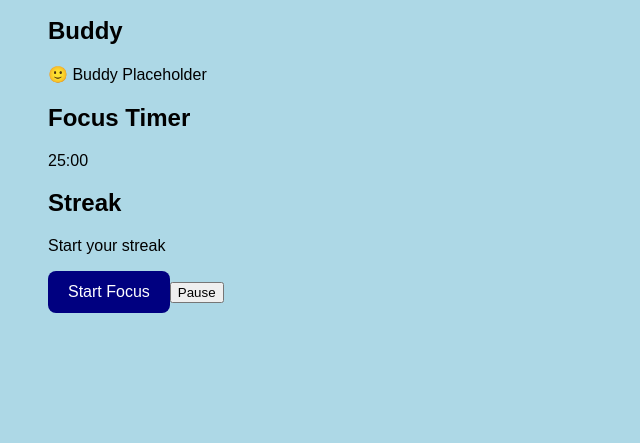
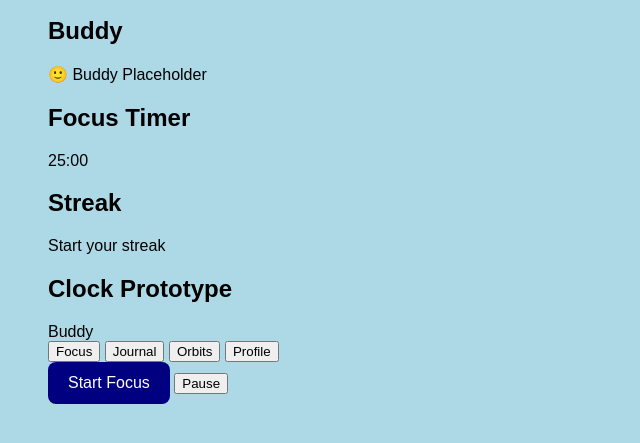
Before and after one commit to JamesIsaacDev/Gravity-Desk-Buddy-GDB-, a plain HTML site: page frontend/index.html in a window 1280 px wide. Shown: the part 149-592 px from the top of the page, without its empty margins (0-640 px from the left). Drawn offline with Linux system fonts and the light colour scheme.

Commit message:
Add clock navigation prototype structure
- Added clock navigation container to the frontend
- Added central Buddy placeholder inside the clock
- Added Focus, Journal, Orbits, and Profile navigation items
- Cleaned Start and Pause buttons into sibling elements
- Preserved existing timer, Buddy, and streak behavior
- Verified the new clock structure renders locally

```diff
--- a/frontend/index.html
+++ b/frontend/index.html
@@ -25,11 +25,25 @@
     <p class="streak-display">Start your streak</p>
 </section>
 
+<section class="clock-navigation">
+    <h2>Clock Prototype</h2>
+
+    <div class="clock-buddy">
+        Buddy
+    </div>
+
+    <button class="clock-item clock-focus">Focus</button>
+    <button class="clock-item clock-journal">Journal</button>
+    <button class="clock-item clock-orbits">Orbits</button>
+    <button class="clock-item clock-profile">Profile</button>
+</section>
+
 <button class="start-button">
     Start Focus
-    <button class="pause-button">
+</button>
+
+<button class="pause-button">
     Pause
-</button>
 </button>
     </div>
 
```
